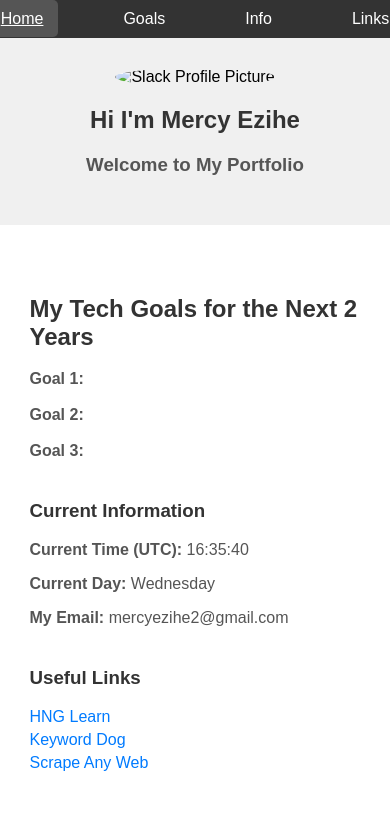
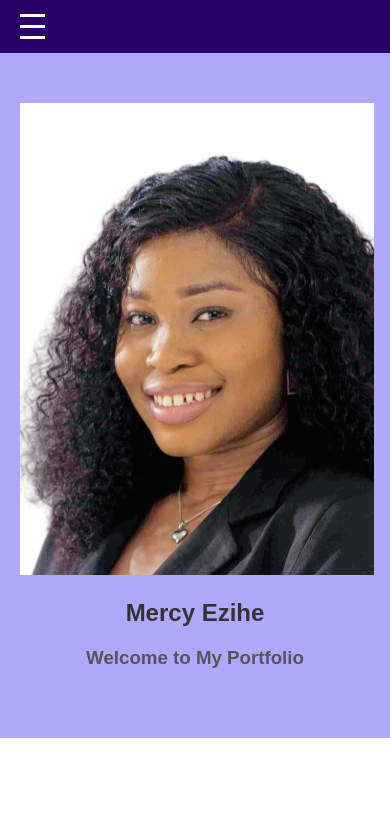
Before and after one commit to amacodes1/PersonalGoalWebsite, a plain HTML site: page index.html in a window 390 px wide. Shown: the top 815 px of the page. Drawn offline with Linux system fonts and the light colour scheme.

Commit message:
committed new updates

```diff
--- a/index.html
+++ b/index.html
@@ -9,22 +9,29 @@
   <body>
     <header>
       <nav>
-        <ul>
-          <li><a href="#home" data-testid="homeLink">Home</a></li>
-          <li><a href="#goals" data-testid="goalsLink">Goals</a></li>
-          <li><a href="#info" data-testid="infoLink">Info</a></li>
-          <li><a href="#links" data-testid="linksLink">Links</a></li>
-        </ul>
+        <div class="nav-container">
+          <div class="hamburger" id="hamburger">
+            <div class="bar"></div>
+            <div class="bar"></div>
+            <div class="bar"></div>
+          </div>
+          <ul class="nav-links" id="nav-links">
+            <li><a href="#home" data-testid="homeLink">Home</a></li>
+            <li><a href="#goals" data-testid="goalsLink">Goals</a></li>
+            <li><a href="#info" data-testid="infoLink">Info</a></li>
+            <li><a href="#links" data-testid="linksLink">Links</a></li>
+          </ul>
+        </div>
       </nav>
     </header>
     <section class="hero" id="home">
       <img
-        src="path/to/your/profile/picture.jpg"
+        src="images/hero-pic.jpg"
         alt="Slack Profile Picture"
         data-testid="slackProfilePicture"
       />
 
-      <h2 data-testid="MercyEzihe">Hi I'm Mercy Ezihe</h2>
+      <h2 data-testid="slackDisplayName">Mercy Ezihe</h2>
       <h3>Welcome to My Portfolio</h3>
     </section>
     <main>
@@ -48,7 +55,7 @@
         </p>
         <p>
           <strong>My Email:</strong>
-          <span data-testid="mercyezihe2@gmail.com">mercyezihe2@gmail.com</span>
+          <span data-testid="slackEmail">mercyezihe2@gmail.com</span>
         </p>
       </section>
       <section class="links" id="links">
--- a/script.js
+++ b/script.js
@@ -1,4 +1,11 @@
 document.addEventListener("DOMContentLoaded", function () {
+  const hamburger = document.getElementById("hamburger");
+  const navLinks = document.getElementById("nav-links");
+
+  hamburger.addEventListener("click", function () {
+    navLinks.classList.toggle("show");
+  });
+
   // Display current time in UTC
   const currentTimeElement = document.getElementById("currentTimeUTC");
   const currentDayElement = document.getElementById("currentDay");
--- a/style.css
+++ b/style.css
@@ -8,44 +8,65 @@ body {
 }
 
 header {
-  background-color: #333;
+  background-color: #290267;
   color: #fff;
   padding: 10px 0;
+}
+
+.nav-container {
+  display: flex;
+  justify-content: space-between;
+  align-items: center;
+  padding: 0 20px;
+  position: relative;
 }
 
 nav ul {
   list-style: none;
   display: flex;
-  justify-content: center;
+  /* justify-content: center; */
+  font-size: 20px;
   margin: 0;
-  padding: 0;
+  /* padding: 0; */
+  /* padding-left: 10rem;
+  padding-right: 10rem; */
+  justify-content: space-between; /* Adjusted for spacing */
+  align-items: center;
+  padding: 0 200px;
 }
 
 nav ul li {
-  margin: 0 25px; /* Increase spacing between links */
+  margin: 0 25px;
 }
 
 nav ul li a {
   color: #fff;
   text-decoration: none;
-  padding: 10px 15px; /* Add padding around links */
+  padding: 10px 15px;
 }
 
 nav ul li a:hover {
-  background-color: #555; /* Add hover effect */
-  border-radius: 5px; /* Round corners of hover effect */
+  background-color: #290267;
+  border-radius: 5px;
+}
+
+.hamburger {
+  display: none;
+  flex-direction: column;
+  cursor: pointer;
+}
+
+.hamburger .bar {
+  width: 25px;
+  height: 3px;
+  background-color: #fff;
+  margin: 4px 0;
 }
 
 .hero {
-  background-color: #f0f0f0;
+  background-color: #afa9fd;
   text-align: center;
   padding: 50px 20px;
-}
-
-.hero img {
-  border-radius: 50%;
-  width: 150px;
-  height: 150px;
 }
 
 .hero h2 {
@@ -54,14 +75,14 @@ nav ul li a:hover {
 }
 
 .hero h3 {
-  color: #555;
+  color: #555555;
 }
 
 main {
   flex: 1;
   padding: 20px;
   background-color: #ffffff;
-  margin: 0 10%; /* Add margin to the sides */
+  margin: 0 10%;
 }
 
 section {
@@ -70,12 +91,12 @@ section {
 
 section h2,
 section h3 {
-  color: #333;
+  color: #4406a9;
 }
 
 section p,
 section ul {
-  color: #555;
+  color: #333;
 }
 
 ul {
@@ -97,24 +118,40 @@ ul li a:hover {
 }
 
 footer {
-  background-color: #333;
+  background-color: #290267;
   color: #fff;
   text-align: center;
   padding: 10px 0;
 }
 
-@media (max-width: 600px) {
-  .hero {
-    padding: 30px 10px;
+@media (max-width: 768px) {
+  .nav-container {
+    flex-direction: column;
+    align-items: flex-start;
   }
 
-  .hero img {
-    width: 100px;
-    height: 100px;
+  .hamburger {
+    display: flex;
   }
 
-  main {
-    padding: 10px;
-    margin: 0 5%; /* Adjust margin for smaller screens */
+  nav ul {
+    flex-direction: column;
+    width: 100%;
+    display: none;
+  }
+
+  nav ul.show {
+    display: flex;
+  }
+
+  nav ul li {
+    margin: 10px 0;
+    width: 100%;
+  }
+
+  nav ul li a {
+    width: 100%;
+    text-align: center;
+    padding: 10px 0;
   }
 }
```
Also changed, not shown: images/IMG_2381 (1).jpg (added), images/IMG_2381.jpg (added), images/hero-pic.jpg (added).
